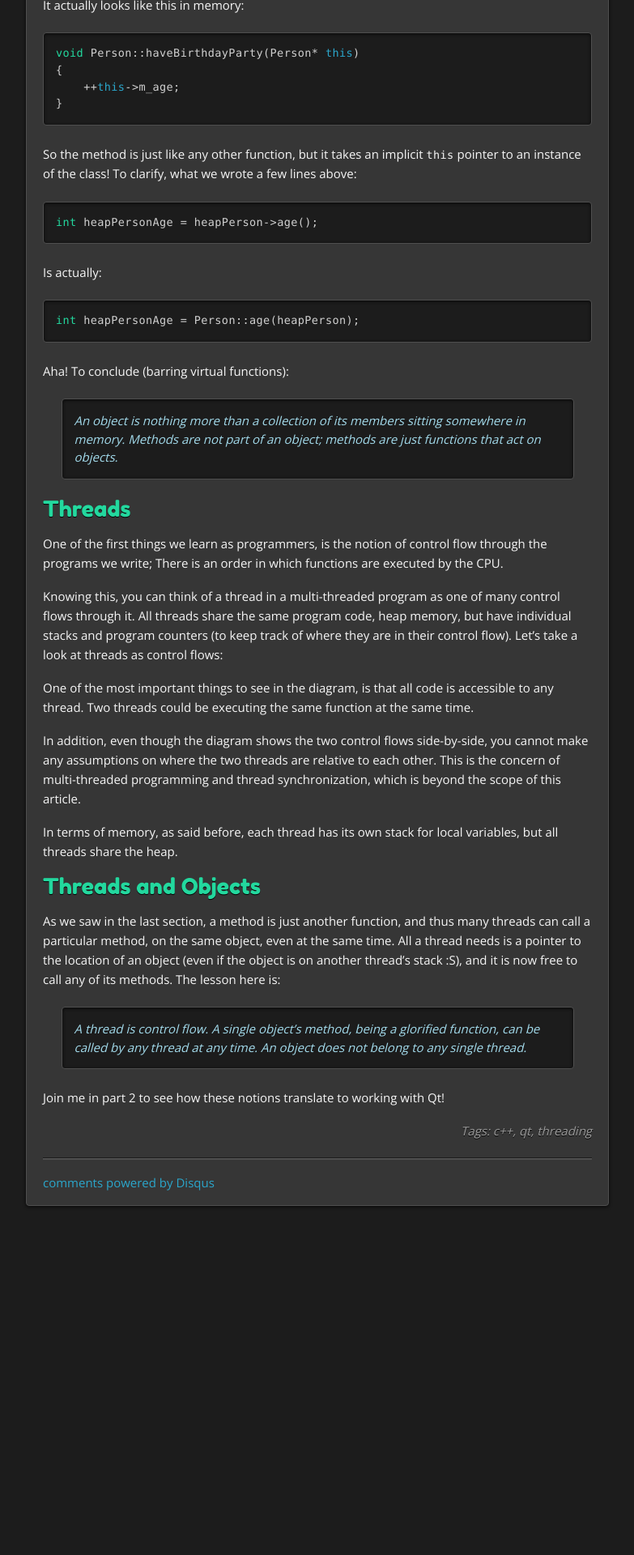
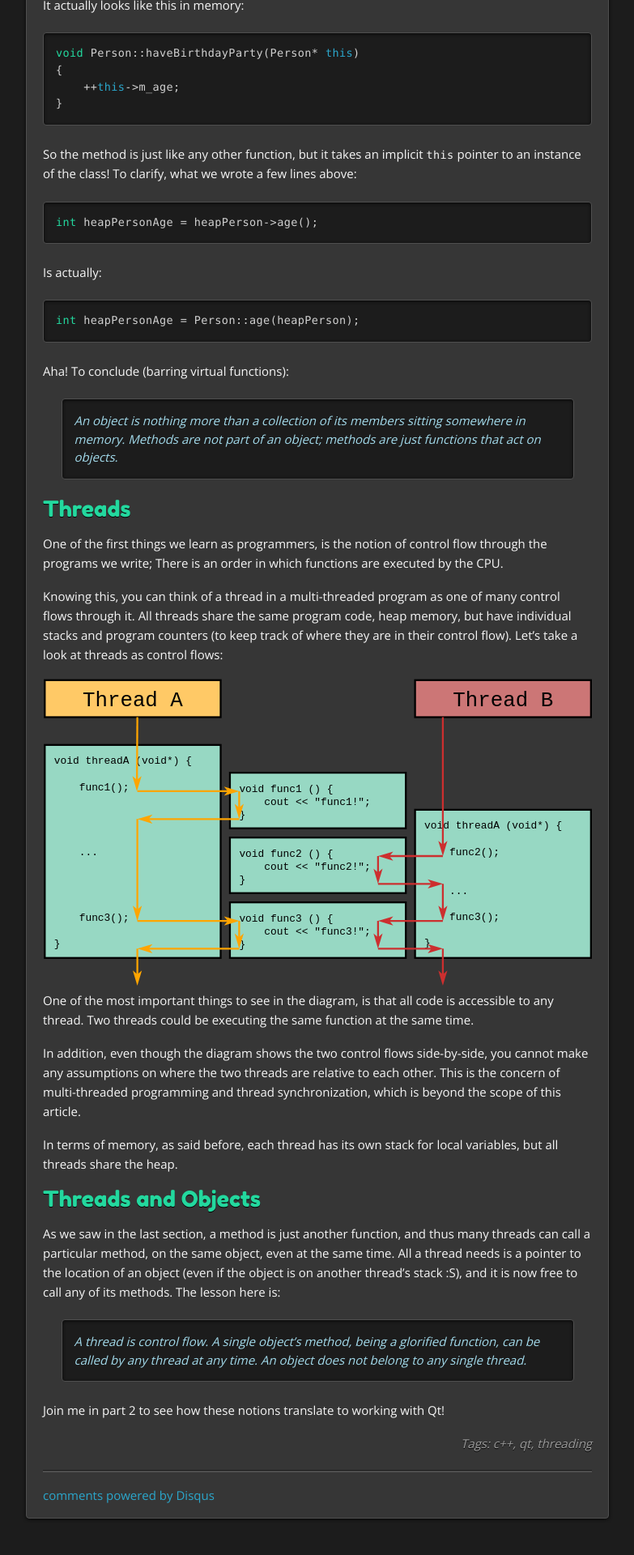
Before and after one commit to KholdStare/kholdstare.github.com, a Jekyll site: the page built from _posts/2012-08-21-objects-and-threads-in-cpp-1.markdown, in a window 1280 px wide. Shown: the part 2136-4056 px from the top of the page at 81% size, without its empty margins (123-906 px from the left). Built offline with Jekyll 4.4.1, drawn with Linux system fonts in a browser that asks for light colours; comment, search, counter and statistics services are not loaded; before the commit the page ends 3670 px from its top, so only the background shows below that.

Commit message:
Added threads as control flow diagram

```diff
--- a/_posts/2012-08-21-objects-and-threads-in-cpp-1.markdown
+++ b/_posts/2012-08-21-objects-and-threads-in-cpp-1.markdown
@@ -102,6 +102,9 @@ One of the first things we learn as programmers, is the notion of control flow t
 
 Knowing this, you can think of a thread in a multi-threaded program as one of many control flows through it. All threads share the same program code, heap memory, but have individual stacks and program counters (to keep track of where they are in their control flow). Let's take a look at threads as control flows:
 
+{% assign diagram = "threads-as-control-flow" %}
+{% include diagram.html %}
+
 One of the most important things to see in the diagram, is that all code is accessible to any thread. Two threads could be executing the same function at the same time.
 
 In addition, even though the diagram shows the two control flows side-by-side, you cannot make any assumptions on where the two threads are relative to each other. This is the concern of multi-threaded programming and thread synchronization, which is beyond the scope of this article.
```
Also changed, not shown: diagrams/threads-as-control-flow.png (added), diagrams/threads-as-control-flow.svg (added), 1 other file.
